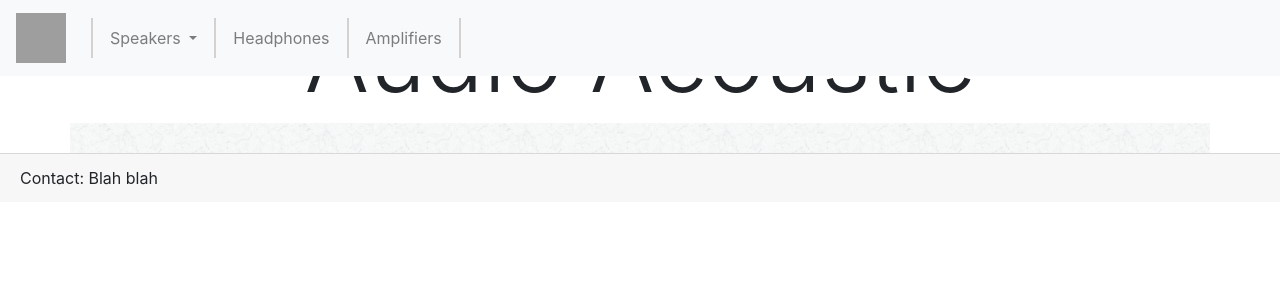
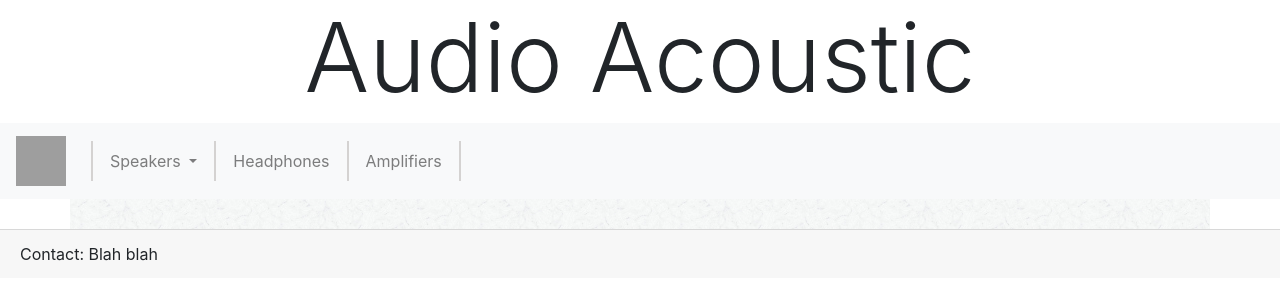
Before and after one commit to jondood/Test, a plain HTML site: page speakers/speaker1.html in a window 1280 px wide. Drawn offline with nearby package versions, Linux system fonts and the light colour scheme; grey boxes are pictures that could not be loaded; files whose address does not match are found by name.

Commit message:
More fixing nav bar

```diff
--- a/speakers/speaker1.html
+++ b/speakers/speaker1.html
@@ -14,7 +14,7 @@
 		<h1 class="display-1 text-center">Audio Acoustic</h1>
 	</div>
 
-	<nav class="navbar navbar navbar-expand-sm bg-light navbar-light sticky" id="navbar">
+	<nav class="navbar navbar navbar-expand-sm bg-light navbar-light" id="navbar">
   <a class="navbar-brand" href="https://jonathanlawson.co.uk"><img class="aclogo" src="https://jonathanlawson.co.uk/img/AC-logo.png"></a>
   <button class="navbar-toggler" type="button" data-toggle="collapse" data-target="#collapsibleNavbar">
     <span class="navbar-toggler-icon"></span>
```
Also changed, not shown: headphones.html (+1 -1 lines), speakers/speaker2.html (+1 -1 lines), speakers/speaker3.html (+1 -1 lines).
